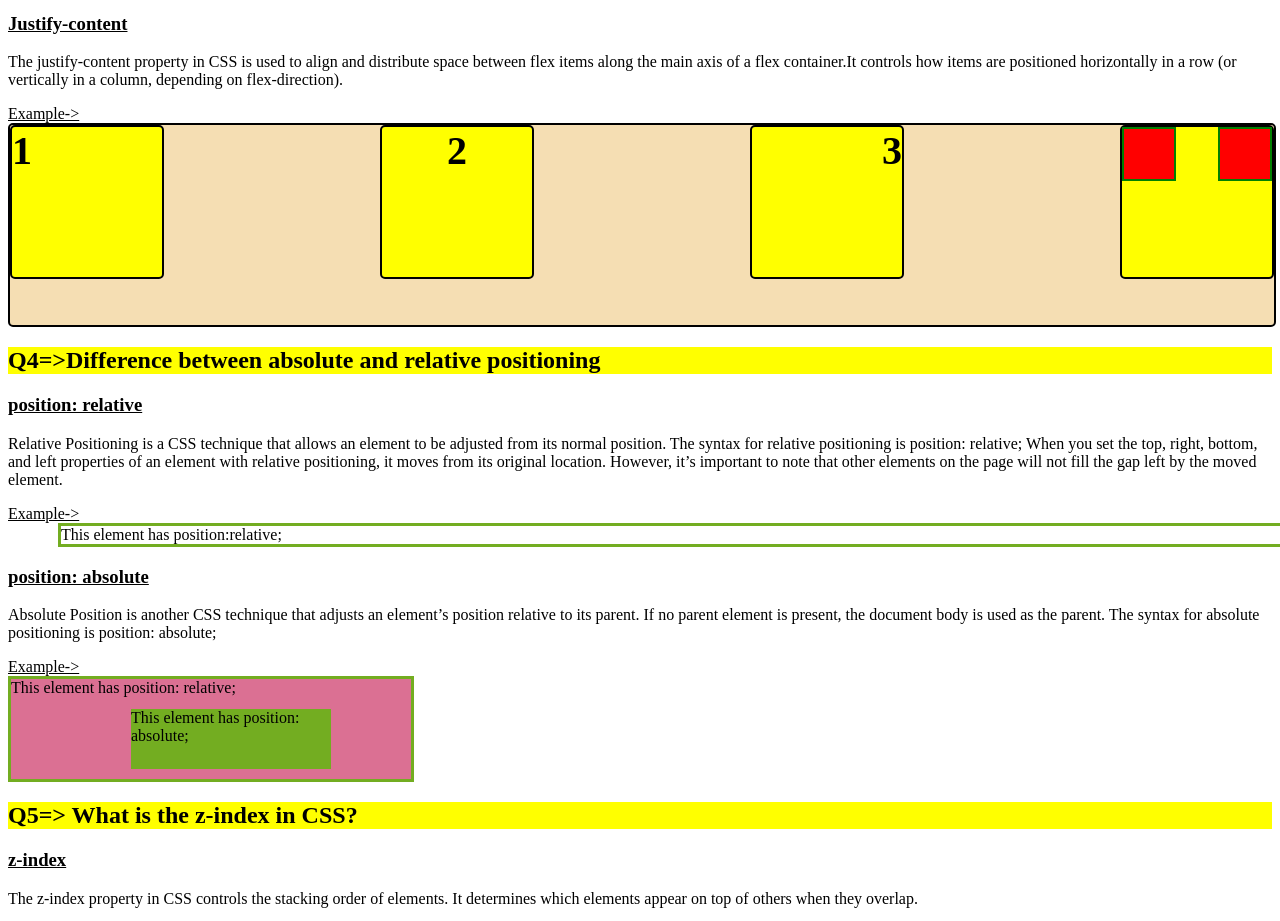
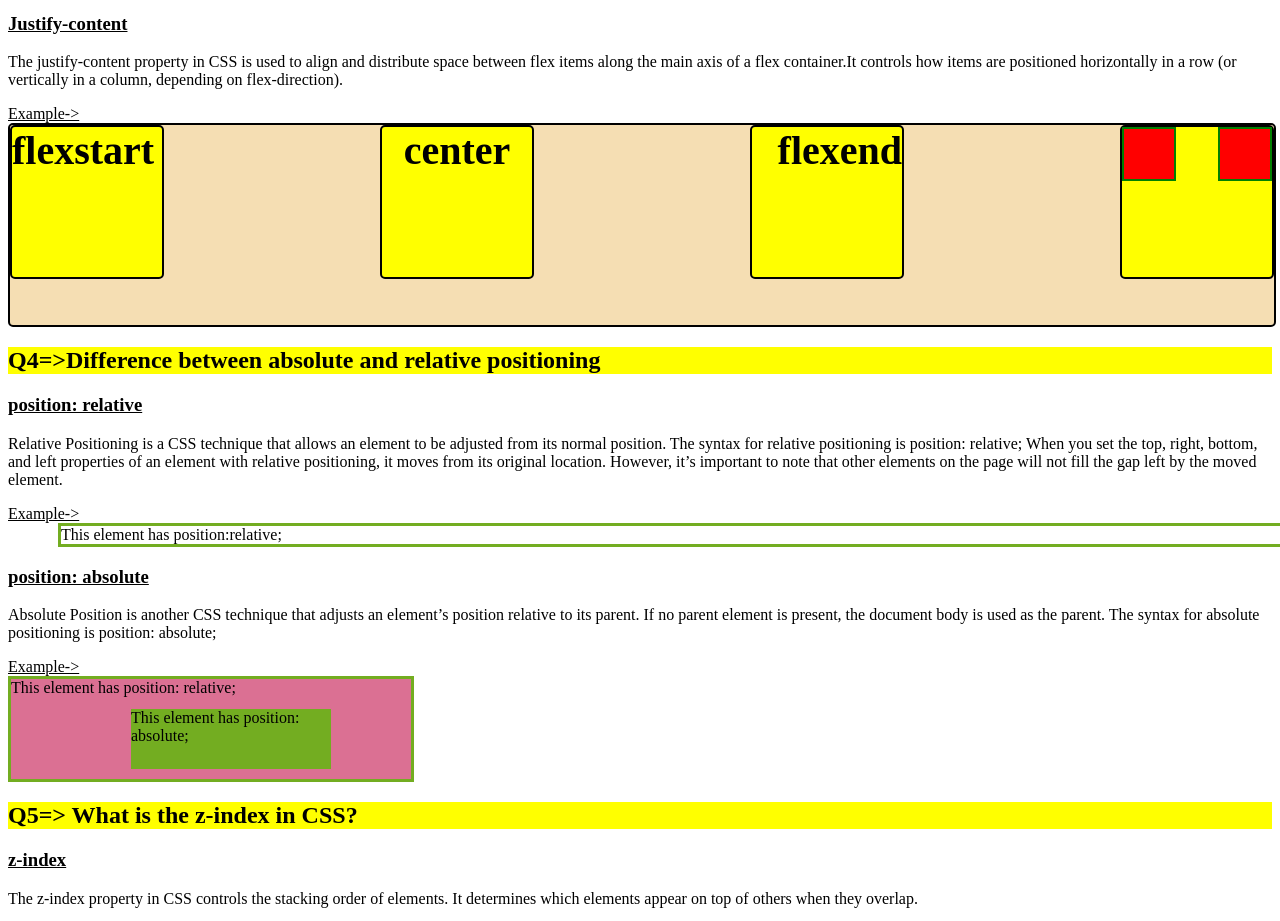
Before and after one commit to VIBHOO12/CSS_interviewQuestions, a plain HTML site: page index.html in a window 1280 px wide. Shown: the part 1280-2201 px from the top of the page. Drawn offline with Linux system fonts and the light colour scheme.

Commit message:
index.html

```diff
--- a/index.html
+++ b/index.html
@@ -56,9 +56,9 @@ It applies styles to the whole page.</p>
     <p>The justify-content property in CSS is used to align and distribute space between flex items along the main axis of a flex container.It controls how items are positioned horizontally in a row (or vertically in a column, depending on flex-direction).</p>
     <u>Example-></u>
     <div class="item">
-        <div id="flexstart" class="item1">1</div>
-        <div id="center" class="item1">2</div>
-        <div id="flexend" class="item1">3</div>
+        <div id="flexstart" class="item1">flexstart</div>
+        <div id="center" class="item1">center</div>
+        <div id="flexend" class="item1">flexend</div>
         <div id="spacebetween" class="item1">
             <div class="box"></div>
             <div class="box"></div>
```
